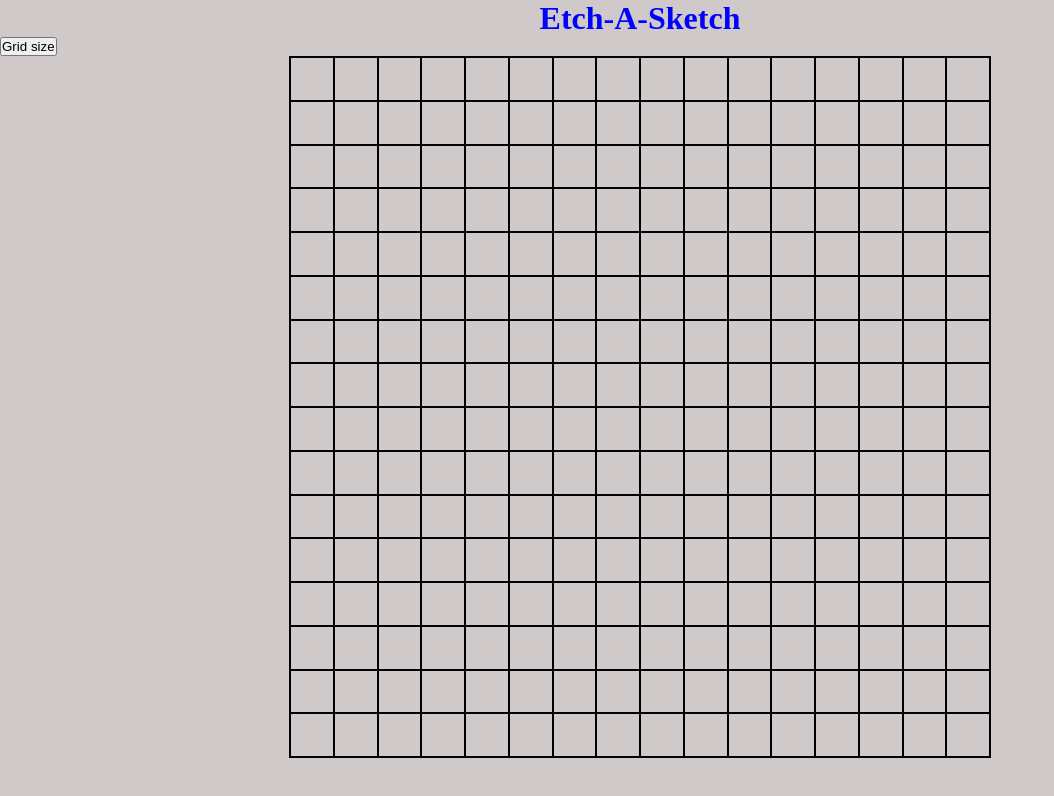
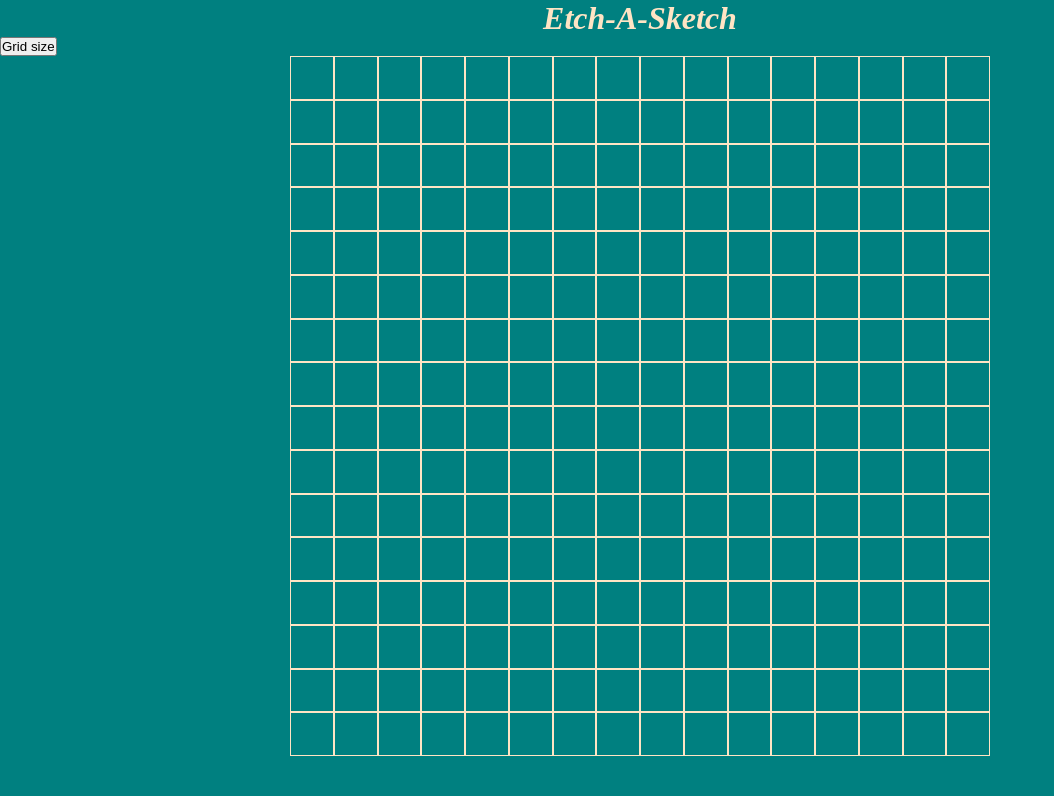
Before and after one commit to fab44-cloud/etch-a-sketch, a plain HTML site: page index.html in a window 1280 px wide. Shown: the whole page, without its empty margins (0-1054 px from the left). Drawn offline with Linux system fonts and the light colour scheme.

Commit message:
style: Update colors

```diff
--- a/style.css
+++ b/style.css
@@ -4,7 +4,7 @@
 }
 
 body {
-    background-color: rgb(208, 201, 201);
+    background-color: teal;
 }
 
 #container {
@@ -17,11 +17,10 @@ body {
     flex-wrap: wrap;
     height: 700px;
     width: 700px;
-    border: 1px solid black;
 }
 
 .divs {
-    border: 1px solid black;
+    border: 1px solid bisque;
     height: 20px;
     width: 20px;
     box-sizing: border-box;
@@ -30,5 +29,6 @@ body {
 h1 {
     display: flex;
     justify-content: center;
-    color:blue;
+    color: bisque;
+    font-style: oblique;
 }
```
